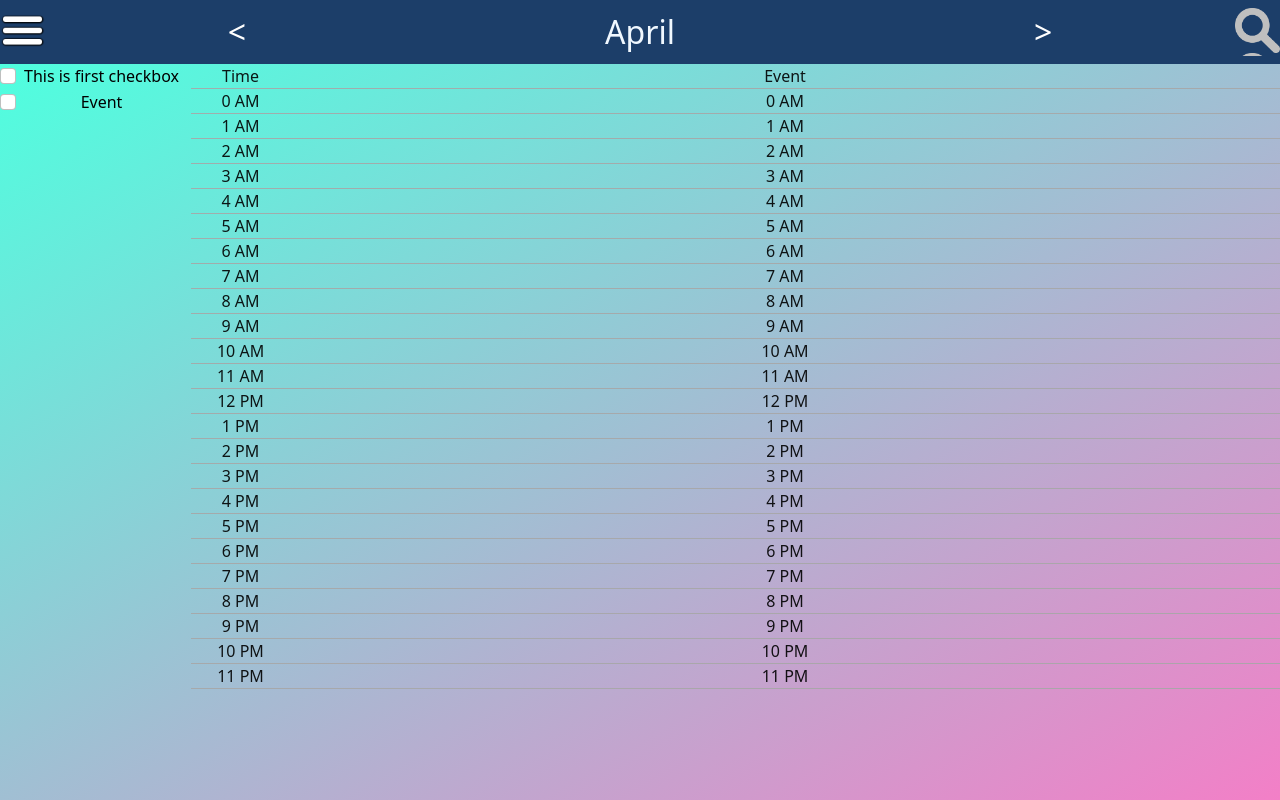
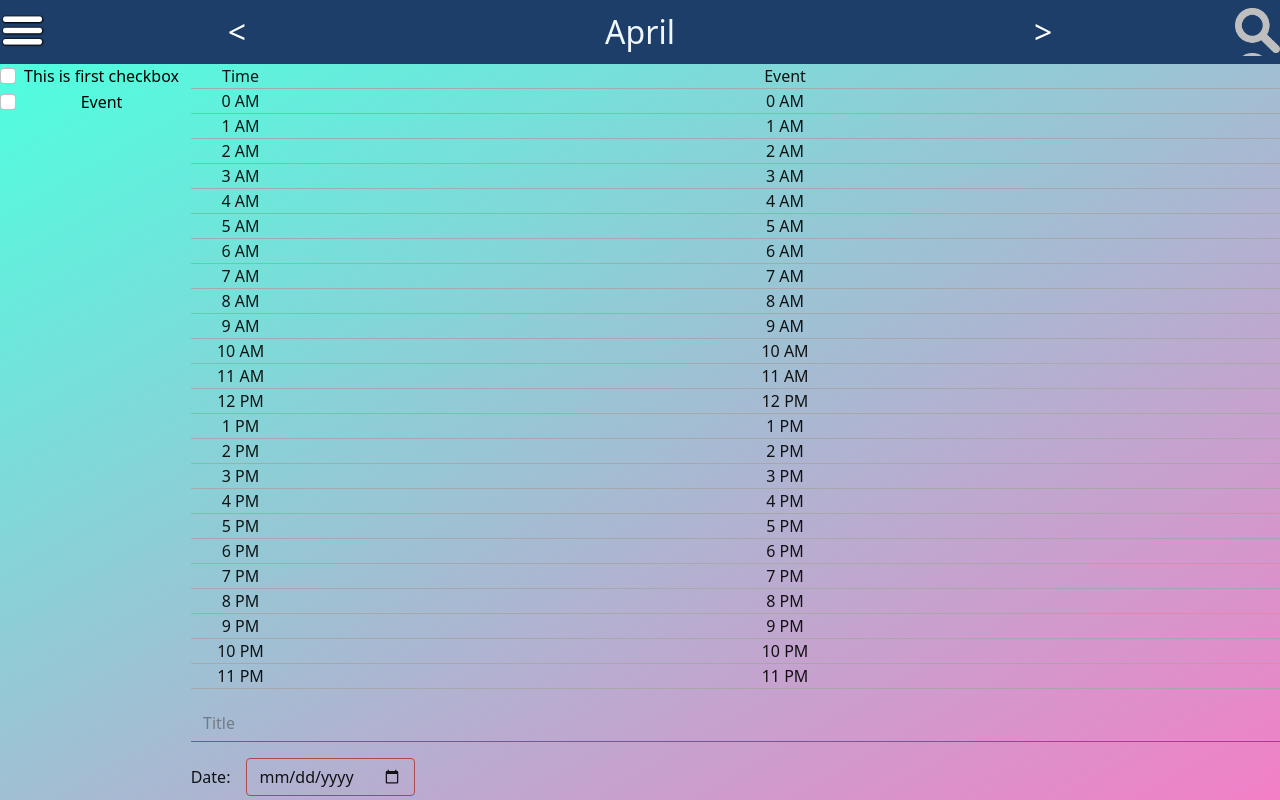
Before and after one commit to wood-crafter/todo-react, a React (Create React App) app: page / in a window 1280 px wide. Built offline with nearby package versions, Linux system fonts and the light colour scheme.

Commit message:
[Add] Todo-detail

```diff
--- a/src/App.css
+++ b/src/App.css
@@ -388,9 +388,40 @@
   flex: 7;
 }
 .todo-detail {
+  margin-top: 1rem;
   flex: 3;
   display: flex;
+  flex-direction: column;
+  color: black;
 }
 .form-check-label {
   color: black;
 }
+.form-control {
+  color: black;
+  background: rgba(0, 0, 0, 0);
+  border: 1px solid rgb(172, 63, 63);
+}
+.todo-detail-date {
+  margin-top: 1rem;
+  display: flex;
+  flex-direction: row;
+  justify-content: center;
+  align-items: center;
+  width: 15rem;
+}
+.todo-detail-date > input {
+  margin-left: 1rem;
+  margin-right: 1rem;
+}
+/* .todo-detail-title {
+  width: 30rem;
+} */
+.todo-detail-title > input {
+  border: 0;
+  border-bottom: 1px solid rgb(172, 63, 63);
+  border-radius: 0;
+}
+.todo-detail-title > input:focus {
+  background: rgba(0, 0, 0, 0);
+}
--- a/src/componant/content/detail/Schedule.js
+++ b/src/componant/content/detail/Schedule.js
@@ -1,4 +1,5 @@
 import '../../../App.css';
+import TodoDetail from './Todo-detail';
 import React from "react";
 
 export default class Schedule extends React.Component {
@@ -27,8 +28,7 @@ export default class Schedule extends React.Component {
           </div>
         </div>
 
-        <div className='todo-detail'>
-        </div>
+        <TodoDetail/>
       </div>
     )
   }
--- /dev/null
+++ b/src/componant/content/detail/Todo-detail.js
@@ -0,0 +1,18 @@
+import '../../../App.css';
+import React from "react";
+
+export default class TodoDetail extends React.Component {
+  render() {
+    return (
+      <div className='todo-detail'>
+        <div className='todo-detail-title'>
+          <input type='text' className='form-control' placeholder='Title' />
+        </div>
+        <div className='todo-detail-date'>
+          <label for="Date">Date:</label>
+          <input type="date" id="date" name="Date" className='form-control'/>
+        </div>
+      </div>
+    )
+  }
+}
```
